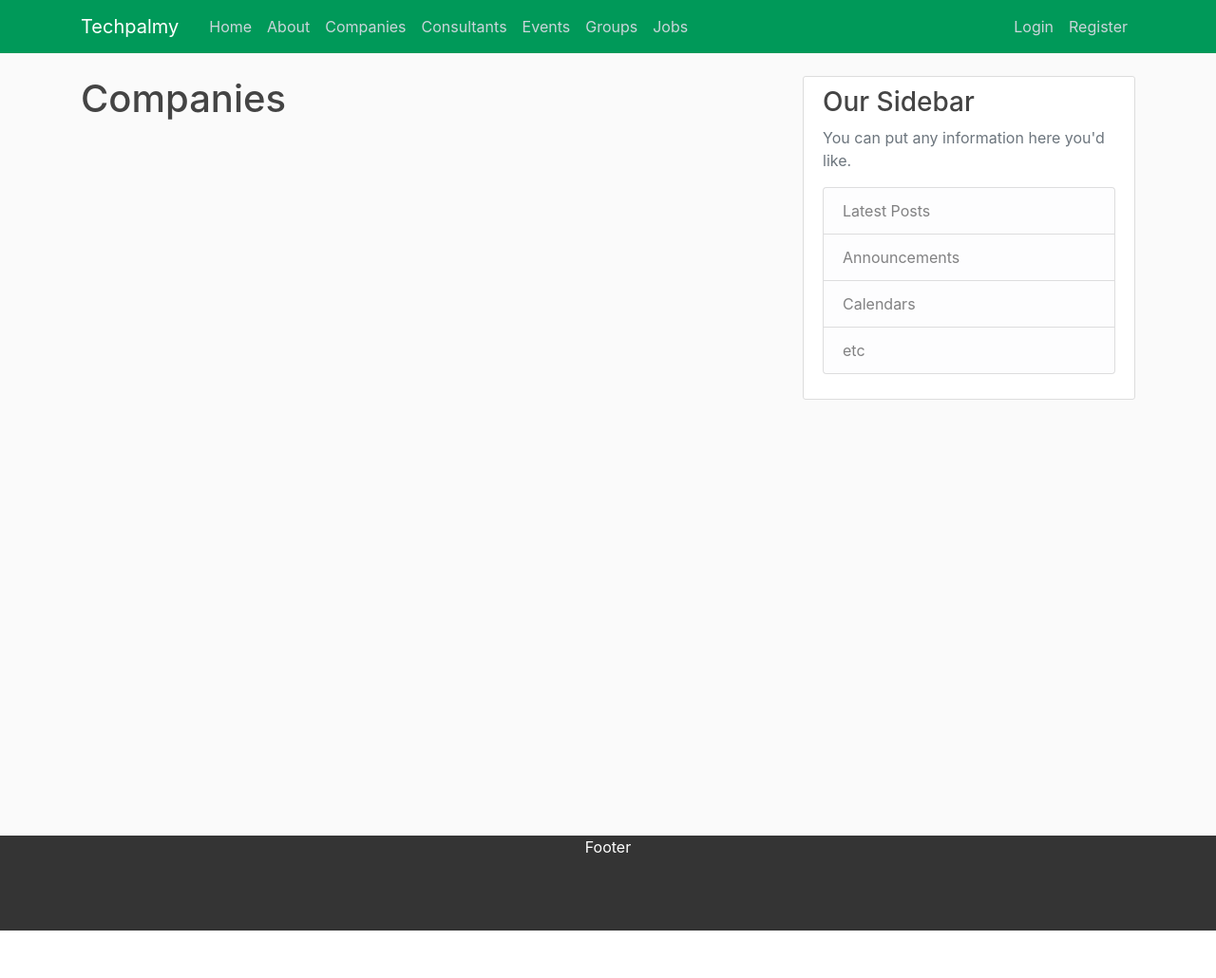
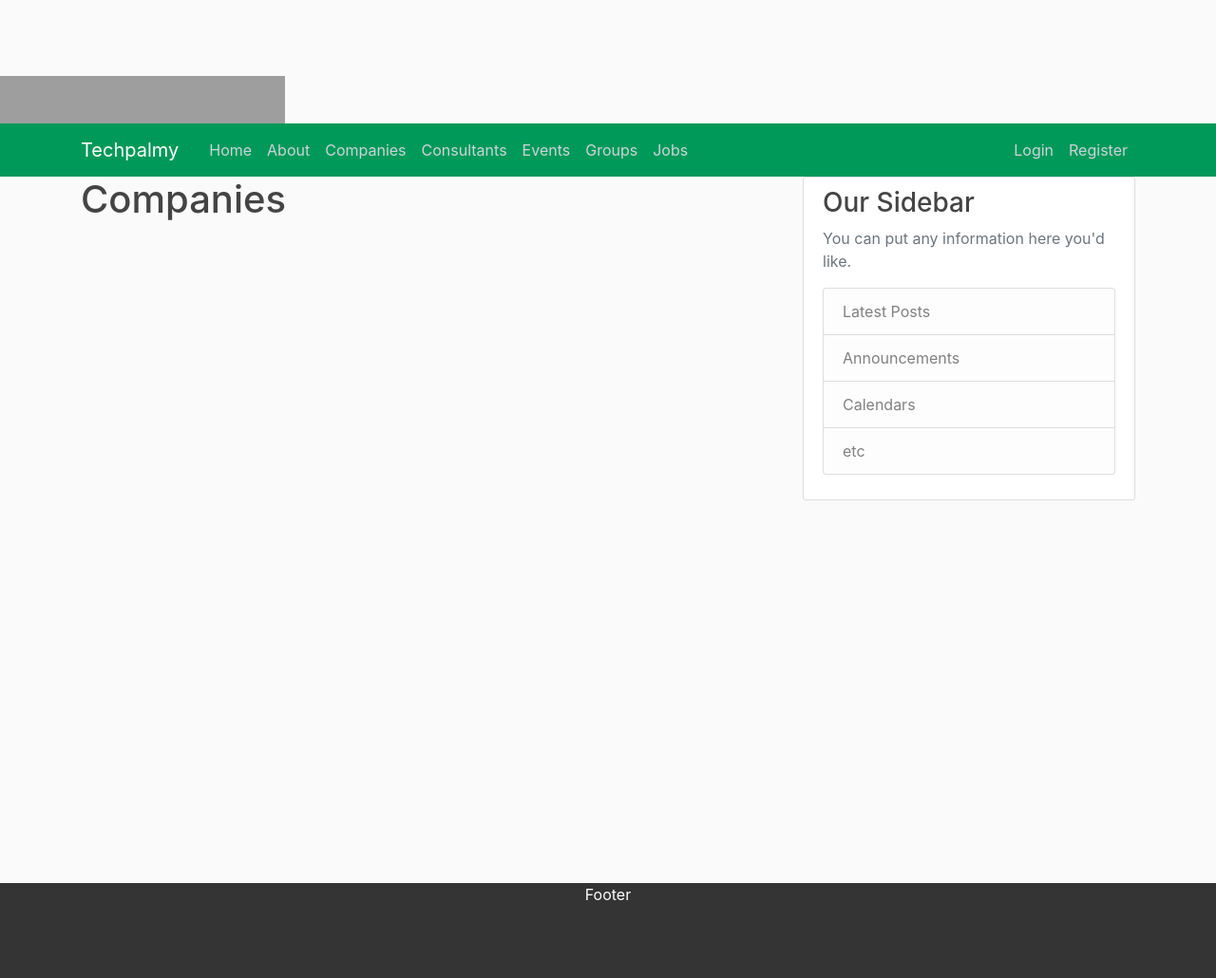
Before and after one commit to joshsjf/Capstone, a Django app: page /companies/ in a window 1280 px wide. Shown: the whole page at 95% size. Before the commit the page ends 980 px from the top, so only its background shows below. Run offline with Django 3.2, Linux system fonts and the light colour scheme; data that the repository does not hold is empty; some libraries are stand-ins or nearby versions; grey boxes are pictures that could not be loaded.

Commit message:
site header

```diff
--- a/Projects/sites/static/css/main.css
+++ b/Projects/sites/static/css/main.css
@@ -103,8 +103,12 @@ footer {
     height: 100px;
     margin-top:50px;
     position: relative;
-    height:100px;
     background: #343434;
     color: #FFFFFF;
     text-align: center;
 }
+
+.above-header {
+    height: 50px;
+
+}
--- a/Projects/sites/templates/sites/base.html
+++ b/Projects/sites/templates/sites/base.html
@@ -13,9 +13,14 @@
     <title> Techpalmy </title>
     </head>
     <body>
+
+    <div class="above-header">
+        <img src="{% static 'jj-logo.png' %}" alt="Smiley face" width="300" height="100">
+    </div>
+
     <div class="wrapper">
     <header class="site-header">
-      <nav class="navbar navbar-expand-md navbar-dark bg-steel fixed-top">
+      <nav class="navbar navbar-expand-md navbar-dark bg-steel ">
         <div class="container">
           <a class="navbar-brand mr-4" href="{% url 'sites-home' %}">Techpalmy</a>
           <button class="navbar-toggler" type="button" data-toggle="collapse" data-target="#navbarToggle" aria-controls="navbarToggle" aria-expanded="false" aria-label="Toggle navigation">
```
